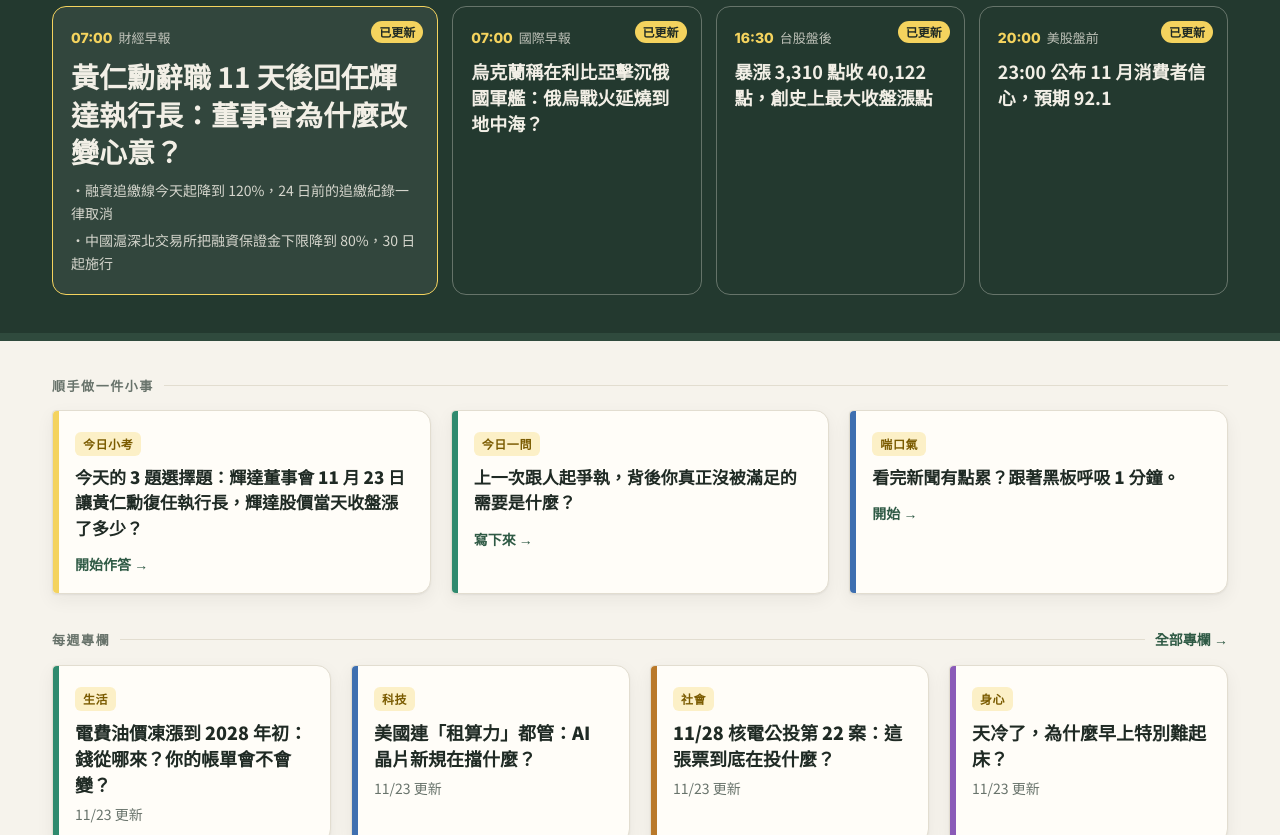
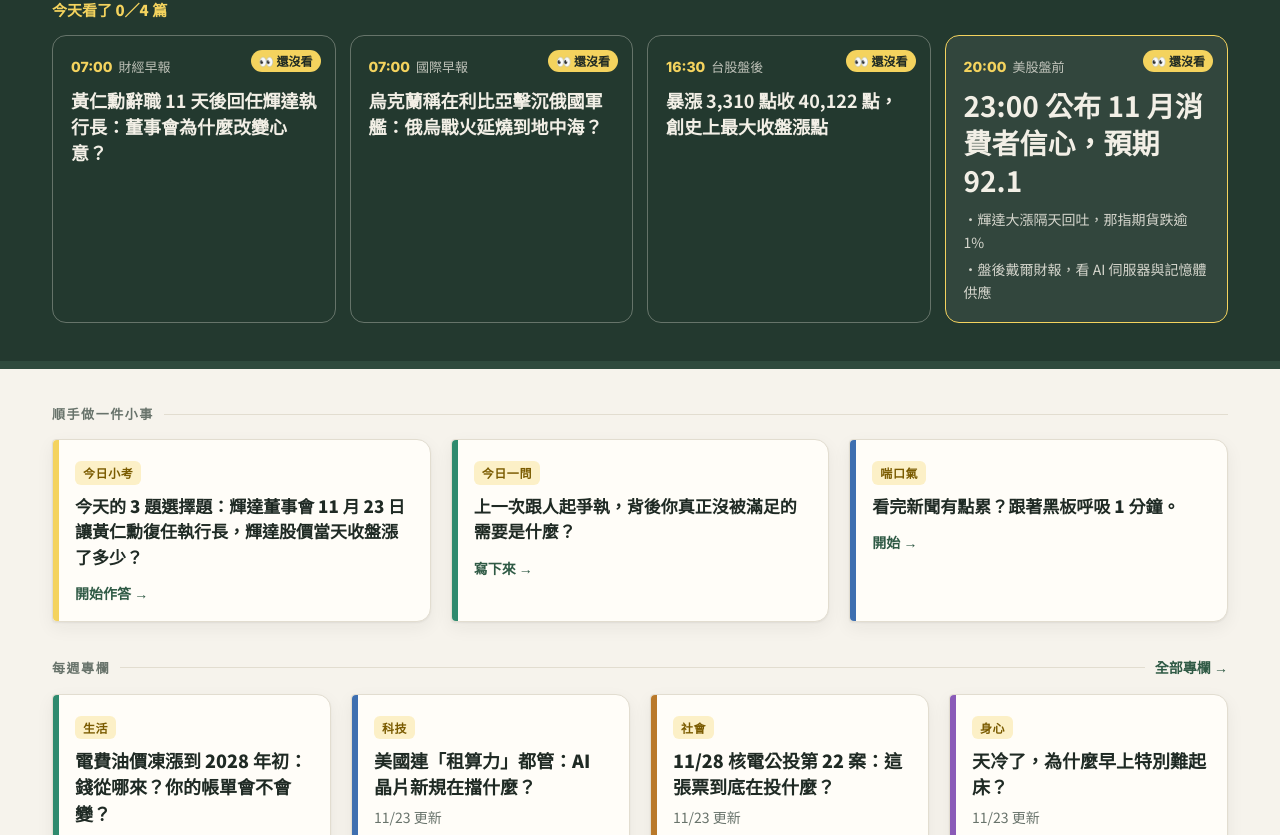
Before and after one commit to BlackLi0405/blackli.github.io, a plain HTML site: page index.html in a window 1280 px wide. Shown: the part 212-1047 px from the top of the page. Drawn offline with Linux system fonts and the light colour scheme.

Commit message:
首頁：拿掉重複日期與連續天數；黃框改跟著還沒看、時間最近的一篇；加上今天看了幾篇

```diff
--- a/index.html
+++ b/index.html
@@ -16,7 +16,7 @@
 .hero h1 em{font-style:normal;color:var(--hl)}
 .hero .d{font-family:Inter,sans-serif;font-weight:800;opacity:.85;font-size:15px}
 .hero .bb-streak{background:rgba(244,211,94,.16);color:var(--chalk)}
-.periods{display:grid;grid-template-columns:1.55fr 1fr 1fr 1fr;gap:14px}
+.periods{display:grid;grid-template-columns:repeat(4,minmax(0,1fr));gap:14px}
 .per{display:block;text-decoration:none;color:var(--chalk);border:1.5px solid rgba(242,239,230,.32);border-radius:14px;padding:16px 18px;position:relative;min-height:150px;transition:border-color .15s,background .15s}
 a.per:hover{border-color:var(--hl);background:rgba(242,239,230,.05)}
 .per.main{background:rgba(242,239,230,.07);border-color:var(--hl)}
@@ -27,7 +27,9 @@ a.per:hover{border-color:var(--hl);background:rgba(242,239,230,.05)}
 .per ul{list-style:none;margin:0;padding:0;font-size:14px;opacity:.85}
 .per li{padding:2px 0}
 .per li::before{content:"・"}
+.per.done{opacity:.72}
 .per .st{position:absolute;right:14px;top:14px;font-size:12px;font-weight:800;border-radius:99px;padding:1px 8px;background:var(--hl);color:#1F2A24}
+.count{font-weight:800;font-size:15px;color:var(--hl);margin:-8px 0 12px}
 .per.todo{border-style:dashed;opacity:.8}
 .per.todo .st{background:transparent;color:var(--chalk);border:1px solid rgba(242,239,230,.4)}
 .per .prev{display:block;font-size:13px;opacity:.75;margin-top:8px}
@@ -74,8 +76,8 @@ a.per:hover{border-color:var(--hl);background:rgba(242,239,230,.05)}
 <section class="chalkboard"><div class="w hero">
   <div class="top">
     <h1>今天的<em>重點</em></h1>
-    <div style="display:flex;gap:12px;align-items:center;flex-wrap:wrap"><span class="bb-streak" data-bb-streak></span><span class="d" id="today"></span></div>
   </div>
+  <p class="count" id="count"></p>
   <div class="periods" id="periods"></div>
 </div></section>
 
@@ -493,7 +495,6 @@ document.addEventListener('DOMContentLoaded', () => {
   const T = window.BB ? BB.today() : new Date().toLocaleDateString('sv-SE', {timeZone: 'Asia/Taipei'});
   const WD = '日一二三四五六';
   const dow = new Date(T + 'T12:00:00+08:00').getDay();
-  document.getElementById('today').textContent = T.replace(/-/g, '.') + '（週' + WD[dow] + '）';
   document.getElementById('dl').textContent = `${+T.slice(5, 7)} 月 ${+T.slice(8)} 日 星期${WD[dow]}・今天的黑板`;
   const esc = s => String(s).replace(/[&<>"]/g, c => ({'&': '&amp;', '<': '&lt;', '>': '&gt;', '"': '&quot;'}[c]));
   const parse = a => { const href = a.getAttribute('href') || ''; const m = href.match(/(\d{4}-\d{2}-\d{2})/);
@@ -511,19 +512,28 @@ document.addEventListener('DOMContentLoaded', () => {
   ];
   const md = d => d ? `${+d.slice(5, 7)}/${+d.slice(8)}` : '';
   const seen = window.BB ? BB.store.get('seen', []) : [];
-  document.getElementById('periods').innerHTML = P.map(p => {
-    const c = latest(p.k);
-    const isToday = c && c.date === T;
-    if (isToday || (p.main && c)) {
-      const items = c.items.slice(1, p.main ? 3 : 1);
-      return `<a class="per${p.main ? ' main' : ''}" href="${esc(c.href)}"><span class="t">${p.t}</span><span class="lab">${p.lab}</span>
-        <span class="st">${!isToday ? md(c.date) : seen.includes(c.href) ? '看過了 ✓' : '已更新'}</span><b>${esc(c.items[0] ? c.items[0].t : '')}</b>
+  // 黃框（重點）放在：今天已更新、你還沒看過、而且時間最接近現在的那一篇；都看完就不放
+  const nowHM = new Date().toLocaleTimeString('en-GB', {timeZone: 'Asia/Taipei', hour: '2-digit', minute: '2-digit'});
+  const info = P.map(p => { const c = latest(p.k); const isToday = !!c && c.date === T; return {p, c, isToday, done: !!c && seen.includes(c.href)}; });
+  const cand = info.filter(o => o.isToday && !o.done && o.p.t <= nowHM);
+  const focus = (cand.length ? cand : info.filter(o => o.isToday && !o.done)).sort((x, y) => y.p.t.localeCompare(x.p.t))[0];
+  let avail = 0, read = 0;
+  document.getElementById('periods').innerHTML = info.map(o => {
+    const {p, c, isToday, done} = o, main = o === focus;
+    if (isToday) { avail++; if (done) read++; }
+    if (isToday || (p.k === 'brief' && c)) {
+      const items = c.items.slice(1, main ? 3 : 1);
+      const st = !isToday ? md(c.date) : done ? '看過了 ✓' : '👀 還沒看';
+      return `<a class="per${main ? ' main' : ''}${done ? ' done' : ''}" href="${esc(c.href)}"><span class="t">${p.t}</span><span class="lab">${p.lab}</span>
+        <span class="st">${st}</span><b>${esc(c.items[0] ? c.items[0].t : '')}</b>
         ${items.length ? '<ul>' + items.map(i => `<li>${esc(i.t)}</li>`).join('') + '</ul>' : ''}</a>`;
     }
     const why = p.trade && weekend ? '週末休市，下週一見' : `今天 ${p.t} 更新`;
     return `<div class="per todo"><span class="t">${p.t}</span><span class="lab">${p.lab}</span><span class="st">${p.trade && weekend ? '休市' : '還沒更新'}</span>
       <b>${why}</b>${c ? `<span class="prev">上一篇：<a href="${esc(c.href)}">${md(c.date)} ${esc(c.items[0] ? c.items[0].t : '')}</a></span>` : ''}</div>`;
   }).join('');
+  const cnt = document.getElementById('count');
+  if (cnt) cnt.textContent = avail ? (read === avail ? `今天的 ${avail} 篇都看完了` : `今天看了 ${read}／${avail} 篇`) : '';
 
   // 今日小考的狀態
   fetch('data/quiz.json', {cache: 'no-cache'}).then(r => r.json()).then(j => {
```
